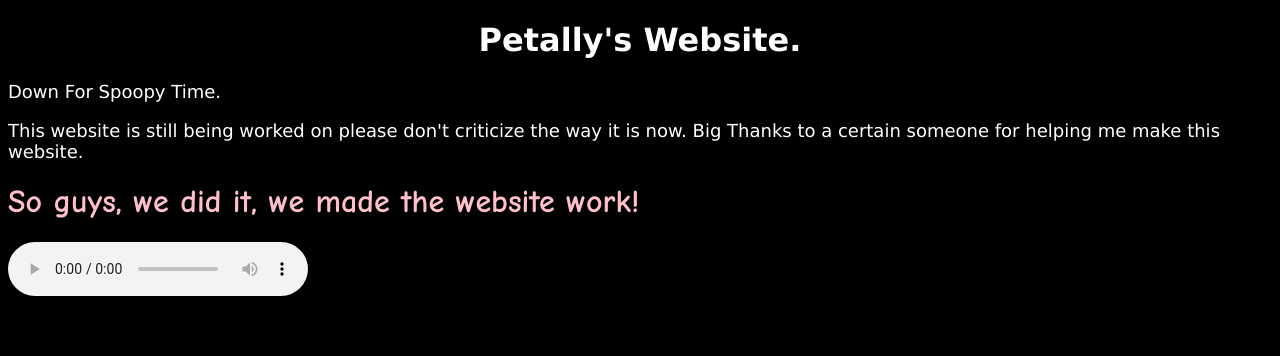
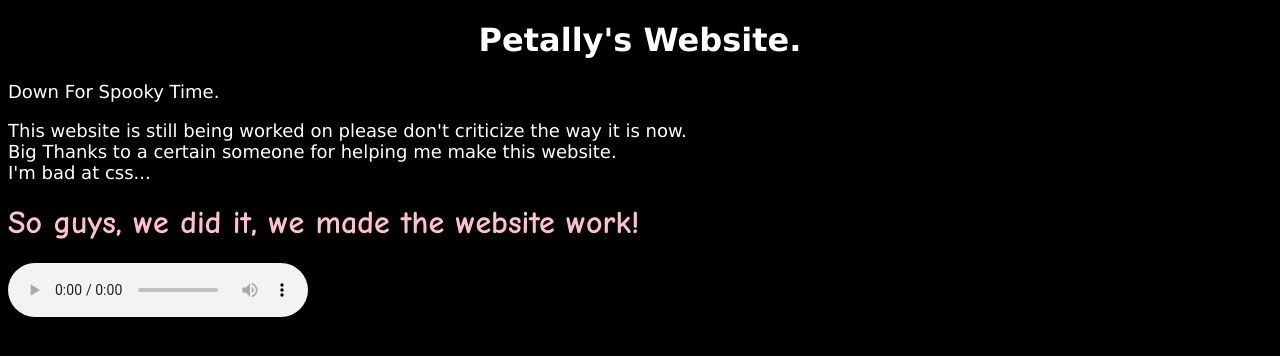
Before and after one commit to Petally/Petally.github.io, a plain HTML site: page index.html in a window 1280 px wide. Drawn offline with Linux system fonts and the light colour scheme.

Commit message:
Update index.html

```diff
--- a/index.html
+++ b/index.html
@@ -12,8 +12,10 @@
    <body>
 
       <h1 class="version-one">Petally's Website.</h1>
-         <p>Down For Spoopy Time.</p>
-         <p>This website is still being worked on please don't criticize the way it is now. Big Thanks to a certain someone for helping me make this website.</p>
+         <p>Down For Spooky Time.</p>
+         <p>This website is still being worked on please don't criticize the way it is now.
+            <br>Big Thanks to a certain someone for helping me make this website.
+               <br>I'm bad at css...</p>
       <h1 class="version-two">So guys, we did it, we made the website work!</h1>
       <audio controls>
       <source src="test.mp3" type="audio/mpeg">
```
